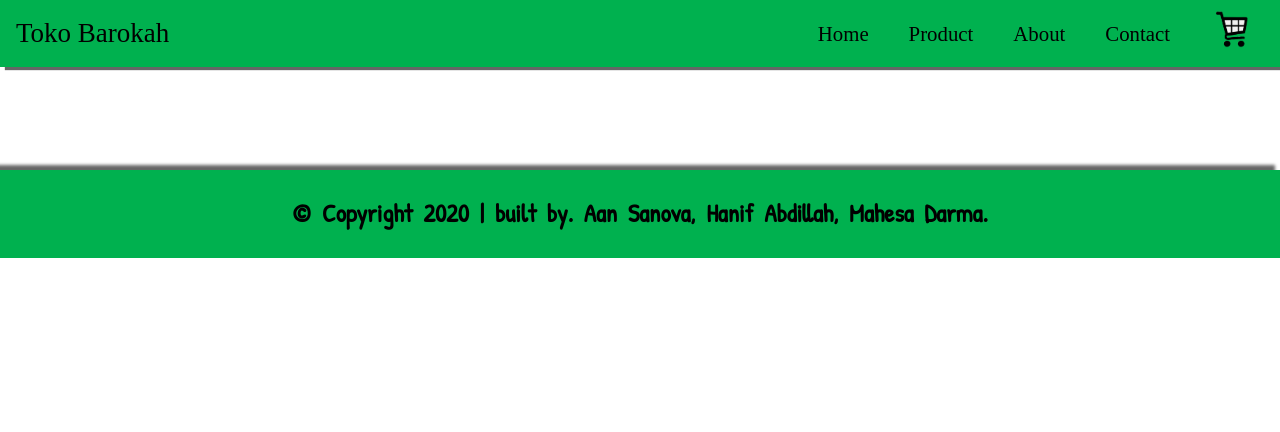
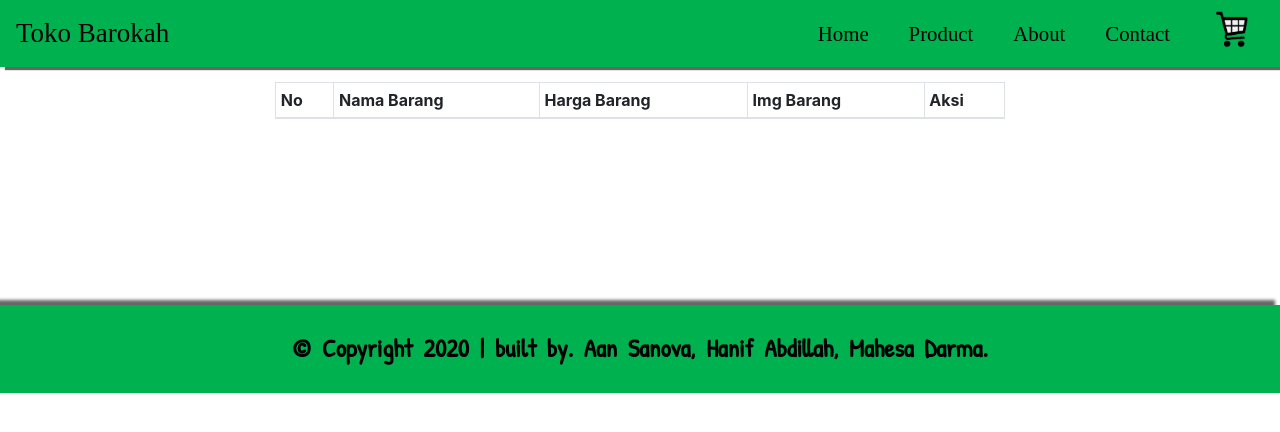
Before and after one commit to Papzaan/tokobarokah, a React (Create React App) app in the folder client/: page /roboti/AdminBarang in a window 1280 px wide. Shown: the top 432 px of the page. Built offline with nearby package versions, Linux system fonts and the light colour scheme; a web font is replaced by a local one.

Commit message:
admin
admin

```diff
--- a/client/src/components/AdminBarang.js
+++ b/client/src/components/roboti/AdminBarang.js
@@ -1,6 +1,7 @@
 //halaman untuk melihat list barang
 //cardI, cardImg, cardItem, cardTitle, cardHarga
-
+import React from 'react';
+import {Container, Row, Col, Card, Form, Button} from 'react-bootstrap'
 class AdminBarang extends React.Component {
 
 	render() {
@@ -26,8 +27,13 @@ class AdminBarang extends React.Component {
                                         <th scope="col">Nama Barang</th>
                                         <th scope="col">Harga Barang</th>
                                         <th scope="col">Img Barang</th>
+										<th scope="col">Aksi</th>
                                     </tr>
                                 </thead>
+								<tbody id="tampil_data">
+									{/* tempat isi data nanti */}
+
+								</tbody>
                             </table>
 			            </Col>
 			        <Col className="col" sm={2}></Col>
--- a/client/src/index.js
+++ b/client/src/index.js
@@ -8,7 +8,7 @@ import About from './components/about';
 import Navigation from './components/navbar'
 import Footer from './components/footer'
 import Cart from './components/my_cart'
-
+import AdminBarang from './components/roboti/AdminBarang'
 
 import * as serviceWorker from './serviceWorker';
 import { Route, Link, BrowserRouter as Router } from 'react-router-dom';
@@ -27,6 +27,7 @@ ReactDOM.render(
 		<Route exact path="/contact" component={Contact} />
 		<Route exact path="about" component={Home} />
 		<Route exact path="/my_cart" component={Cart} />
+		<Route exact path="/roboti/AdminBarang" component={AdminBarang} />
 
 		<Footer/>
 
```
Also changed, not shown: client/src/components/roboti/AdminDeleteBrg.js (added), client/src/components/roboti/AdminEditBrg.js (renamed from client/src/components/AdminEditBrg.js), client/src/components/roboti/AdminFormTambahBrg.js (renamed from client/src/components/AdminFormTambahBrg.js).
